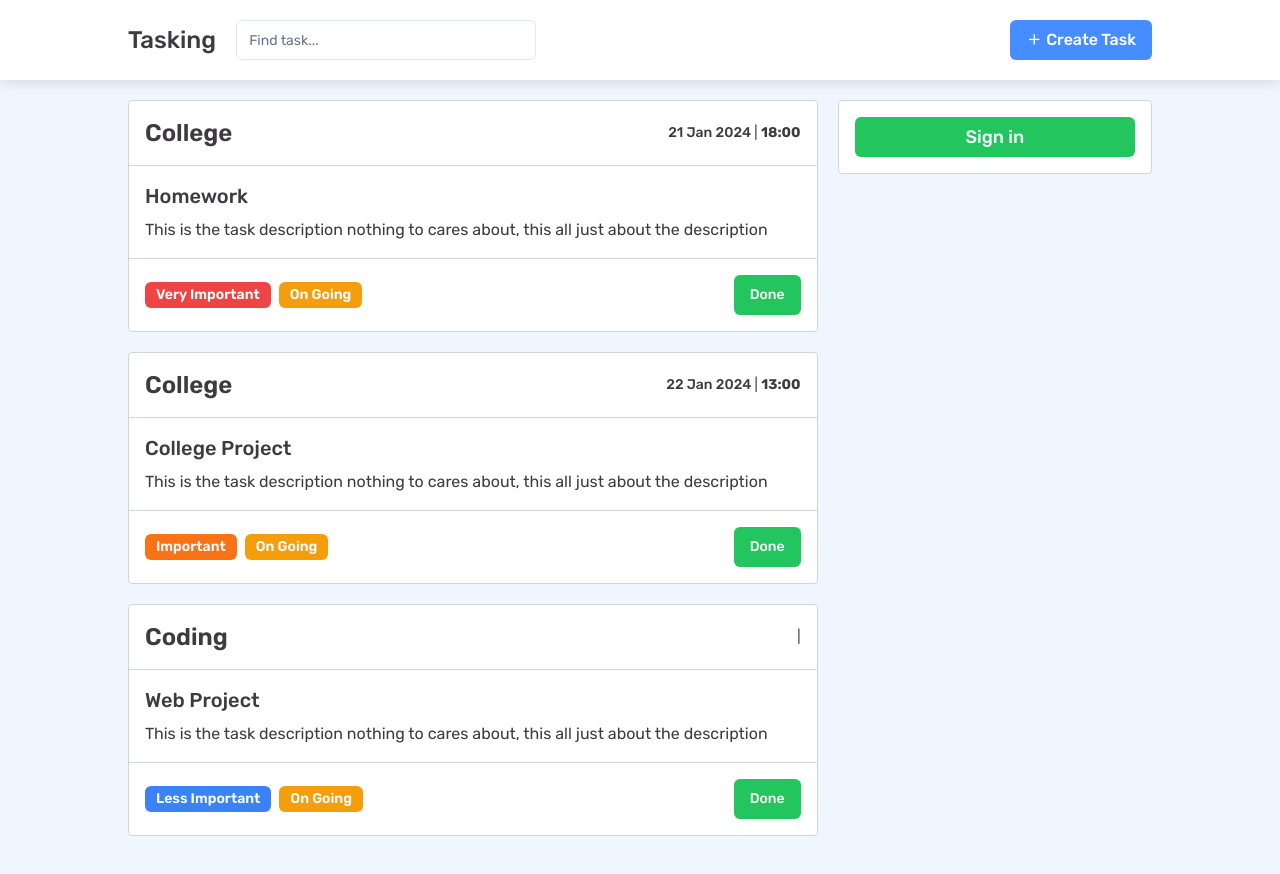
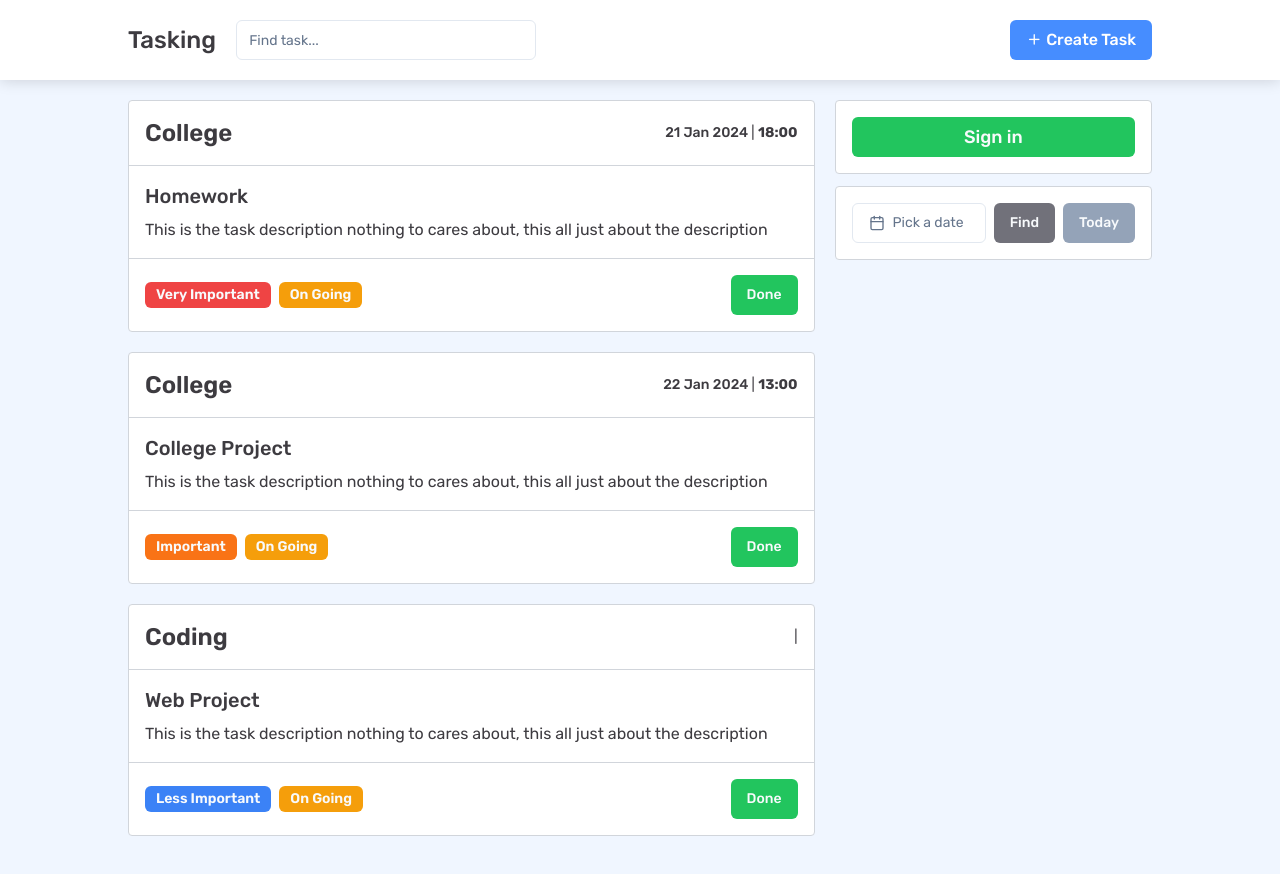
Before and after one commit to hmdnubaidillah/tasking, a Next.js app: page / in a window 1280 px wide. Shown: the top 874 px of the page. Built offline with nearby package versions, Linux system fonts and the light colour scheme.

Commit message:
feat : calendar

```diff
--- a/app/page.tsx
+++ b/app/page.tsx
@@ -1,5 +1,6 @@
 import CardTask from "@/components/CardTask";
 import ProfileBar from "@/components/ProfileBar";
+import CalendarComp from "@/components/Calendar";
 
 export default function Home() {
   return (
@@ -10,6 +11,7 @@
         </section>
         <section className="sm:w-[31%]">
           <ProfileBar />
+          <CalendarComp />
         </section>
       </div>
     </main>
--- /dev/null
+++ b/components/Calendar.tsx
@@ -0,0 +1,17 @@
+import { DatePicker } from "./ui/datePicker";
+import { Button } from "./ui/button";
+
+export default function CalendarComp() {
+  return (
+    <div className="mt-3 bg-white p-4 border border-gray-300 rounded-sm flex items-center justify-between">
+      {/* <Calendar mode="single" selected={date} onSelect={setDate} className="bg-white rounded-md border shadow" /> */}
+
+      {/* <input type="date" className="" /> */}
+      <DatePicker />
+      <div className="flex gap-2 ml-2">
+        <Button className="bg-zinc-500 hover:bg-zinc-400 text-sm">Find</Button>
+        <Button className="bg-slate-400 hover:bg-slate-500">Today</Button>
+      </div>
+    </div>
+  );
+}
--- /dev/null
+++ b/components/ui/datePicker.tsx
@@ -0,0 +1,31 @@
+"use client";
+
+import * as React from "react";
+import { format } from "date-fns";
+import { Calendar as CalendarIcon } from "lucide-react";
+
+import { cn } from "@/lib/utils";
+import { Button } from "@/components/ui/button";
+import { Calendar } from "@/components/ui/calendar";
+import { Popover, PopoverContent, PopoverTrigger } from "@/components/ui/popover";
+
+export function DatePicker() {
+  const [date, setDate] = React.useState<Date>();
+
+  return (
+    <Popover>
+      <PopoverTrigger asChild>
+        <Button
+          variant={"outline"}
+          className={cn("w-[280px] justify-start text-left font-normal", !date && "text-muted-foreground")}
+        >
+          <CalendarIcon className="mr-2 h-4 w-4" />
+          {date ? format(date, "PPP") : <span>Pick a date</span>}
+        </Button>
+      </PopoverTrigger>
+      <PopoverContent className="w-auto p-0">
+        <Calendar mode="single" selected={date} onSelect={setDate} initialFocus />
+      </PopoverContent>
+    </Popover>
+  );
+}
--- /dev/null
+++ b/components/ui/popover.tsx
@@ -0,0 +1,31 @@
+"use client"
+
+import * as React from "react"
+import * as PopoverPrimitive from "@radix-ui/react-popover"
+
+import { cn } from "@/lib/utils"
+
+const Popover = PopoverPrimitive.Root
+
+const PopoverTrigger = PopoverPrimitive.Trigger
+
+const PopoverContent = React.forwardRef<
+  React.ElementRef<typeof PopoverPrimitive.Content>,
+  React.ComponentPropsWithoutRef<typeof PopoverPrimitive.Content>
+>(({ className, align = "center", sideOffset = 4, ...props }, ref) => (
+  <PopoverPrimitive.Portal>
+    <PopoverPrimitive.Content
+      ref={ref}
+      align={align}
+      sideOffset={sideOffset}
+      className={cn(
+        "z-50 w-72 rounded-md border bg-popover p-4 text-popover-foreground shadow-md outline-none data-[state=open]:animate-in data-[state=closed]:animate-out data-[state=closed]:fade-out-0 data-[state=open]:fade-in-0 data-[state=closed]:zoom-out-95 data-[state=open]:zoom-in-95 data-[side=bottom]:slide-in-from-top-2 data-[side=left]:slide-in-from-right-2 data-[side=right]:slide-in-from-left-2 data-[side=top]:slide-in-from-bottom-2",
+        className
+      )}
+      {...props}
+    />
+  </PopoverPrimitive.Portal>
+))
+PopoverContent.displayName = PopoverPrimitive.Content.displayName
+
+export { Popover, PopoverTrigger, PopoverContent }
--- a/package.json
+++ b/package.json
@@ -11,6 +11,7 @@
   "dependencies": {
     "@radix-ui/react-dialog": "^1.0.5",
     "@radix-ui/react-label": "^2.0.2",
+    "@radix-ui/react-popover": "^1.0.7",
     "@radix-ui/react-slot": "^1.0.2",
     "class-variance-authority": "^0.7.0",
     "clsx": "^2.1.0",
```
Also changed, not shown: 1 other file (tests, documents, lock files or other folders).
